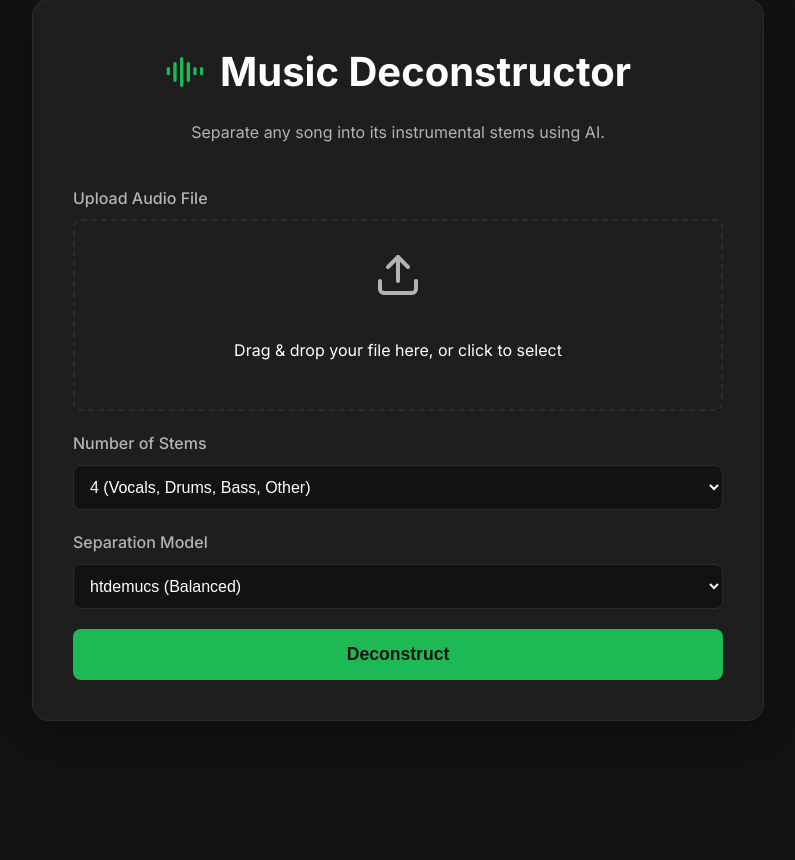
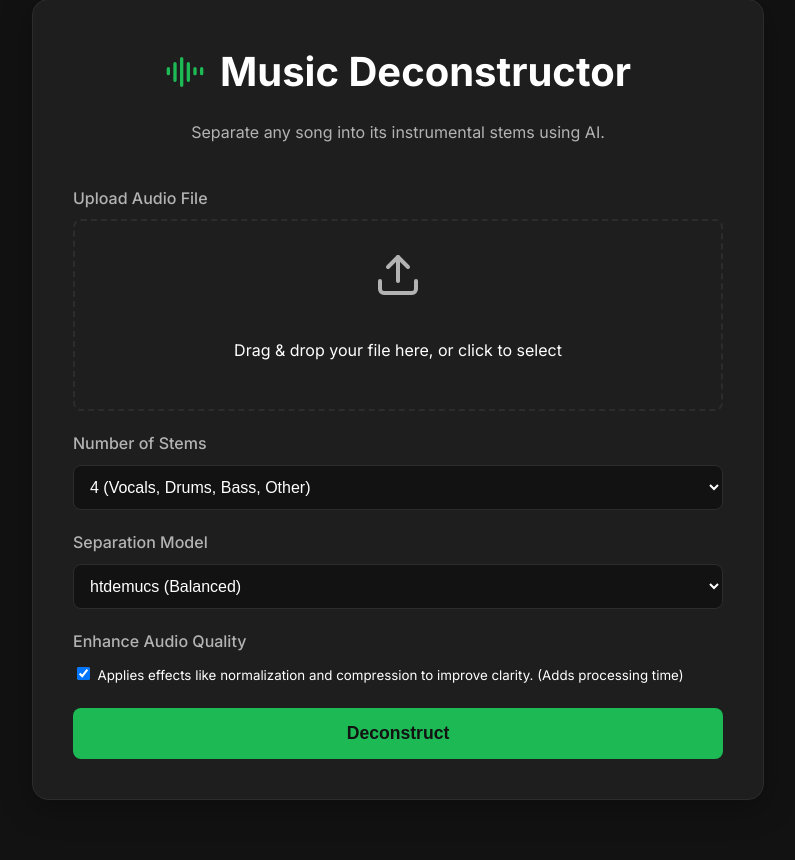
Before and after one commit to Syedrayyangithub/Music_Deconstructor, a Flask app: page / in a window 1280 px wide. Shown: the part 61-921 px from the top of the page, without its empty margins (242-1037 px from the left). Before the commit the page ends 782 px from the top, so only its background shows below. Run offline with Flask 3, Linux system fonts and the light colour scheme; some libraries are stand-ins or nearby versions.

Commit message:
audio enhancements

```diff
--- a/templates/index.html
+++ b/templates/index.html
@@ -161,6 +161,18 @@
                 </select>
             </div>
 
+            <!-- Example snippet for templates/index.html -->
+            <div class="form-group">
+                <label for="enhance-checkbox">Enhance Audio Quality</label>
+                <input type="checkbox" id="enhance-checkbox" name="enhance" checked>
+                <small class="form-text text-muted">
+                Applies effects like normalization and compression to improve clarity. (Adds processing time)
+                </small>
+            </div>
+
+
+
+
             <button type="submit" class="btn" id="submit-btn">Deconstruct</button>
         </form>
 
```
